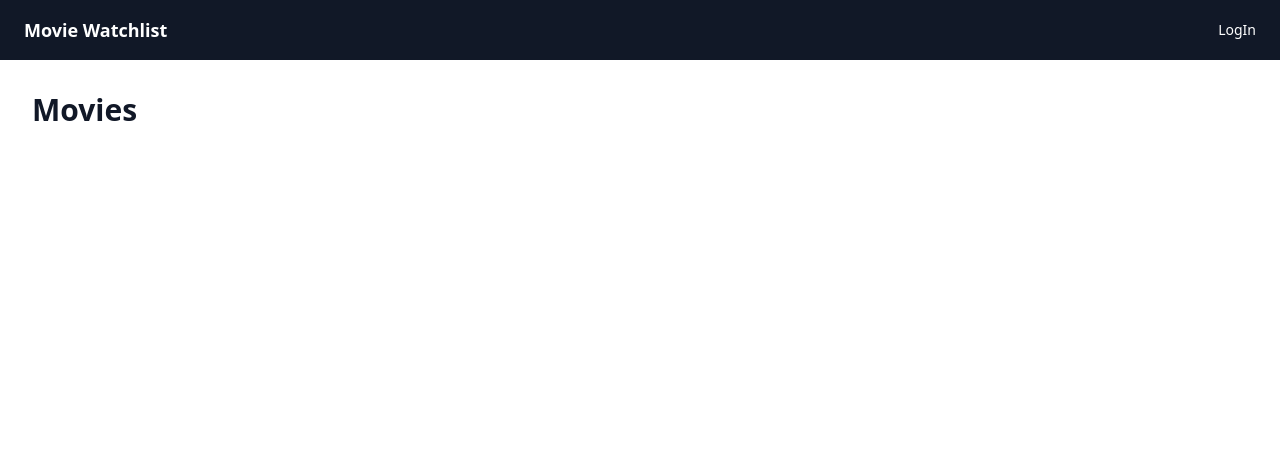
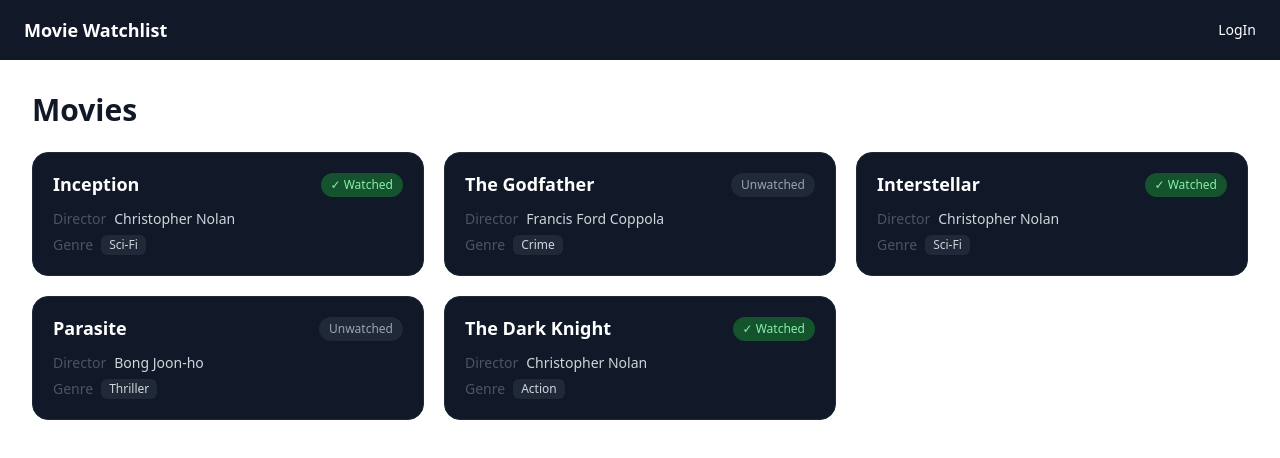
Before and after one commit to arianazr/movie-watchlist-homework, a React (Vite) app: page /movies in a window 1280 px wide. Shown: the top 458 px of the page. Built offline with nearby package versions, Linux system fonts and the light colour scheme.

Commit message:
Implemented Read

```diff
--- a/src/components/Navbar.jsx
+++ b/src/components/Navbar.jsx
@@ -3,7 +3,7 @@ import { AuthContext } from '../context/AuthContext'
 import { useContext } from 'react'
 
 function Navbar() {
-    const { user, login, logout } = useContext(AuthContext);
+    const { user, logout } = useContext(AuthContext);
     return (
         <nav className="bg-gray-900 text-white px-6 py-4 flex items-center justify-between">
             <Link to="/" className="font-bold text-lg">Movie Watchlist</Link>
--- a/src/pages/MoviesPage.jsx
+++ b/src/pages/MoviesPage.jsx
@@ -2,13 +2,49 @@
 // TODO: implement Read - display the list of movies
 // TODO: implement Add, Update (toggle watched), and Delete
 
+import { movies } from "../utils/movies.js";
+
 function MoviesPage() {
-  return (
-    <div className="p-8">
-      <h1 className="text-3xl font-bold text-gray-900 mb-6">Movies</h1>
-      {/* your implementation goes here */}
-    </div>
-  )
+    return (
+        <div className="p-8">
+            <h1 className="text-3xl font-bold text-gray-900 mb-6">Movies</h1>
+            <div className="grid grid-cols-1 sm:grid-cols-2 lg:grid-cols-3 gap-5">
+                {movies.map((movie) => (
+                    <div
+                        key={movie.title}
+                        className="bg-gray-900 border border-gray-800 rounded-2xl p-5 flex flex-col gap-3 hover:border-gray-600 transition-colors duration-200"
+                    >
+                        <div className="flex items-start justify-between gap-2">
+                            <h2 className="text-white font-semibold text-lg leading-tight">
+                                {movie.title}
+                            </h2>
+                            <span
+                                className={`text-xs font-medium px-2.5 py-1 rounded-full shrink-0 ${movie.watched
+                                    ? "bg-green-900 text-green-300"
+                                    : "bg-gray-800 text-gray-400"
+                                    }`}
+                            >
+                                {movie.watched ? "✓ Watched" : "Unwatched"}
+                            </span>
+                        </div>
+
+                        <div className="flex flex-col gap-1.5 text-sm text-gray-400">
+                            <div className="flex items-center gap-2">
+                                <span className="text-gray-600">Director</span>
+                                <span className="text-gray-300">{movie.director}</span>
+                            </div>
+                            <div className="flex items-center gap-2">
+                                <span className="text-gray-600">Genre</span>
+                                <span className="bg-gray-800 text-gray-300 text-xs px-2 py-0.5 rounded-md">
+                                    {movie.genre}
+                                </span>
+                            </div>
+                        </div>
+                    </div>
+                ))}
+            </div>
+        </div>
+    )
 }
 
 export default MoviesPage
```
Also changed, not shown: src/utils/movies.js (+5 -5 lines).
